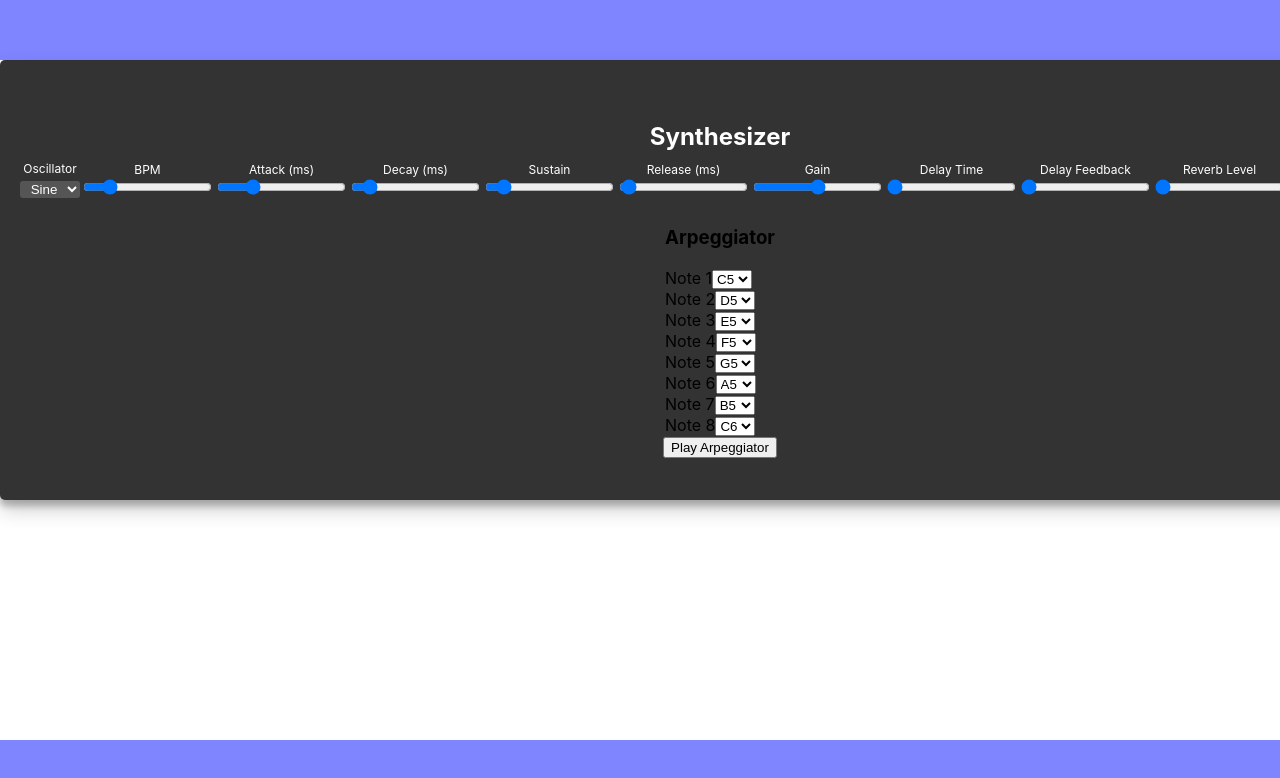
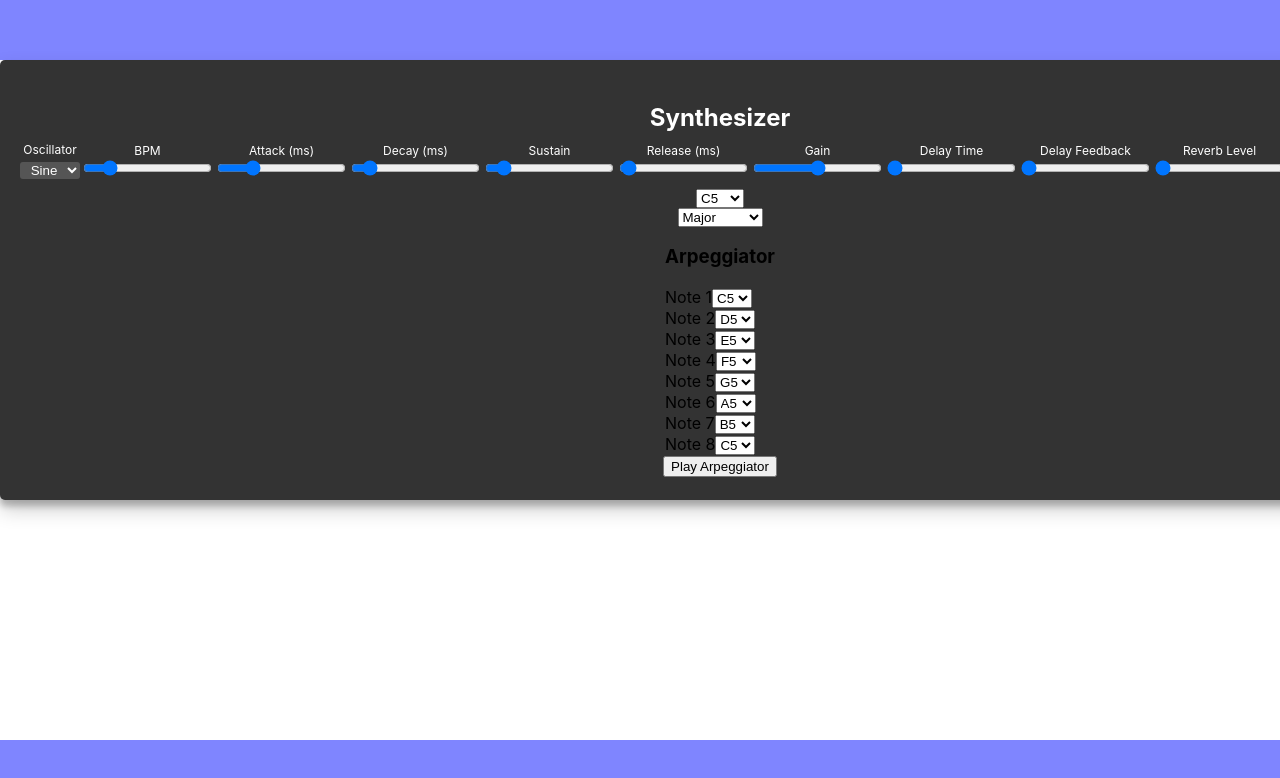
Before and after one commit to JavierEspinosaP/synth_online, a React (Create React App) app: page / in a window 1280 px wide. Shown: the top 778 px of the page. Built offline with nearby package versions, Linux system fonts and the light colour scheme.

Commit message:
add/scales_and_root_note-error_changing_root_note

```diff
--- /dev/null
+++ b/src/assets/scales.json
@@ -0,0 +1,14 @@
+{
+    "notes": ["C5", "C#5", "D5", "D#5", "E5", "F5", "F#5", "G5", "G#5", "A5", "A#5", "B5"],
+    "scales": {
+      "major": [0, 2, 4, 5, 7, 9, 11],
+      "minor": [0, 2, 3, 5, 7, 8, 10],
+      "pentatonic": [0, 2, 4, 7, 9],
+      "blues": [0, 3, 5, 6, 7, 10],
+      "dorian": [0, 2, 3, 5, 7, 9, 10],
+      "phrygian": [0, 1, 3, 5, 7, 8, 10],
+      "lydian": [0, 2, 4, 6, 7, 9, 11],
+      "mixolydian": [0, 2, 4, 5, 7, 9, 10],
+      "locrian": [0, 1, 3, 5, 6, 8, 10]
+    }
+  }
--- a/src/components/Main/Synth/Synth.jsx
+++ b/src/components/Main/Synth/Synth.jsx
@@ -1,6 +1,36 @@
 import React, { useState, useRef, useEffect } from 'react';
 import * as Tone from 'tone';
 import '../../../styles/components/__synth.scss'
+import scalesData from '../../../assets/scales.json';
+
+
+const generateScaleNotes = (rootNote, scaleType) => {
+  const scalePattern = scalesData.scales[scaleType];
+  const rootNoteIndex = scalesData.notes.indexOf(rootNote);
+  let scaleNotes = [];
+  let octaveOffset = 0;
+
+  while (scaleNotes.length < 8) {
+    for (const interval of scalePattern) {
+      const noteIndex = rootNoteIndex + interval + octaveOffset;
+      if (noteIndex < scalesData.notes.length) {
+        scaleNotes.push(scalesData.notes[noteIndex]);
+      } else {
+        octaveOffset += 12; // Ajusta el offset para pasar a la siguiente octava.
+        continue; // Salta esta iteración y continúa con el siguiente intervalo.
+      }
+
+      if (scaleNotes.length === 8) {
+        break;
+      }
+    }
+  }
+
+  return scaleNotes;
+};
+
+
+
 
 const Synthesizer = () => {
   const [oscillatorType, setOscillatorType] = useState('sine');
@@ -9,13 +39,17 @@ const Synthesizer = () => {
   const [delayTime, setDelayTime] = useState(0);
   const [delayFeedback, setDelayFeedback] = useState(0);
   const [reverbLevel, setReverbLevel] = useState(0);
-  const [arpeggiatorNotes, setArpeggiatorNotes] = useState(['C5', 'D5', 'E5', 'F5', 'G5', 'A5', 'B5', 'C6']);
   const [isPlaying, setIsPlaying] = useState(false);
   const loop = useRef(null);
   const [bpm, setBpm] = useState(200);
   const [part, setPart] = useState(null);
   const [reverbDecay, setReverbDecay] = useState(1.5);
   const events = useRef([]);
+  const [rootNote, setRootNote] = useState('C5');
+  const [scale, setScale] = useState('major');
+  // Utiliza la función generateArpeggiatorNotes para generar las notas iniciales del arpegiador
+  const [arpeggiatorNotes, setArpeggiatorNotes] = useState(generateScaleNotes(rootNote, scale));
+
 
 
   const synth = useRef(null);
@@ -47,6 +81,17 @@ const Synthesizer = () => {
   useEffect(() => {
     createSynth();
   }, []);
+
+  // Actualiza las notas del arpegiador cuando se monta el componente
+  useEffect(() => {
+    setArpeggiatorNotes(generateScaleNotes(rootNote, scale));
+  }, []);
+
+  // Actualiza las notas del arpegiador cuando cambian la nota básica o la escala
+  useEffect(() => {
+    setArpeggiatorNotes(generateScaleNotes(rootNote, scale));
+  }, [rootNote, scale]);
+
 
   const stopArpeggiator = () => {
     if (part) {
@@ -90,6 +135,7 @@ const Synthesizer = () => {
   useEffect(() => {
     arpeggiatorNotesRef.current = arpeggiatorNotes;
   }, [arpeggiatorNotes]);
+
 
 
   const playArpeggiator = async () => {
@@ -272,6 +318,38 @@ const Synthesizer = () => {
         </div>
       </div>
 
+      <select
+        id="root-note"
+        value={rootNote}
+        onChange={(e) => {
+          setRootNote(e.target.value);
+          setArpeggiatorNotes(generateScaleNotes(e.target.value, scale));
+        }}
+      >
+        {scalesData.notes.map((note, index) => (
+          <option key={index} value={note}>
+            {note}
+          </option>
+        ))}
+      </select>
+
+      <select
+        id="scale"
+        value={scale}
+        onChange={(e) => {
+          setScale(e.target.value);
+          setArpeggiatorNotes(generateScaleNotes(rootNote, e.target.value));
+        }}
+      >
+        {Object.keys(scalesData.scales).map((scaleName, index) => (
+          <option key={index} value={scaleName}>
+            {scaleName.charAt(0).toUpperCase() + scaleName.slice(1)}
+          </option>
+        ))}
+      </select>
+
+
+
       <div className="synthesizer__arpeggiator">
         <h3 className="synthesizer__arpeggiator-title">Arpeggiator</h3>
         <div className="synthesizer__arpeggiator-notes">
```
